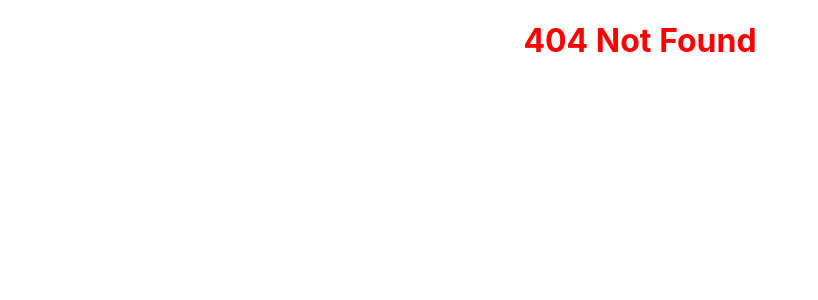
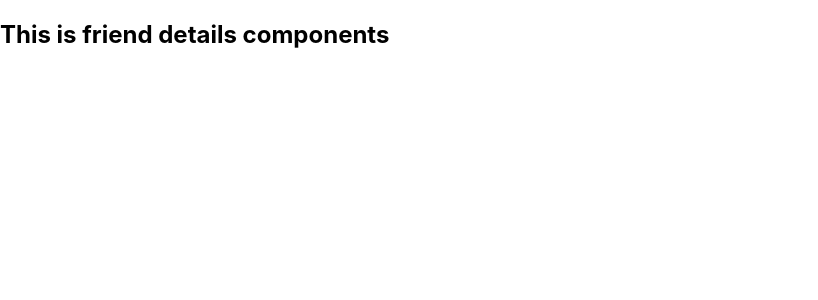
Before and after one commit to mdshahnewaz4767/react-router-practice, a React (Create React App) app: page /friend/1 in a window 1280 px wide. Before the commit this address had no page. Shown: the top 300 px of the page, without its empty margins (0-818 px from the left). Built offline with nearby package versions, Linux system fonts and the light colour scheme.

Commit message:
use link

```diff
--- a/src/App.js
+++ b/src/App.js
@@ -7,6 +7,7 @@ import {
   Link
 } from "react-router-dom";
 import NoMatch from './components/NoMatch/NoMatch';
+import FriendDetails from './components/FriendDetails/FriendDetails';
 
 function App() {
   return (
@@ -15,6 +16,9 @@ function App() {
         <Switch>
           <Route path="/home">
             <Home />
+          </Route>
+          <Route path="/friend/:friendId">
+            <FriendDetails />
           </Route>
           <Route exact path="/">
             <Home />
--- /dev/null
+++ b/src/components/FriendDetails/FriendDetails.js
@@ -0,0 +1,11 @@
+import React from 'react';
+
+const FriendDetails = () => {
+    return (
+        <div>
+            <h2>This is friend details components</h2>
+        </div>
+    );
+};
+
+export default FriendDetails;
--- a/src/components/Friends/Friends.js
+++ b/src/components/Friends/Friends.js
@@ -1,7 +1,8 @@
 import React from 'react';
+import { Link } from 'react-router-dom';
 
 const Friends = (props) => {
-    const {name, email} = props.friend;
+    const {name, email, id} = props.friend;
     console.log(name);
 
     const friendStyle = {
@@ -14,6 +15,7 @@ const Friends = (props) => {
         <div style={friendStyle}>
             <h2>Name: {name}</h2>
             <p>Email: {email}</p>
+            <p>ID: <Link to={`/friend/${id}`}>Show details of {id}</Link> </p>
         </div>
     );
 };
```
